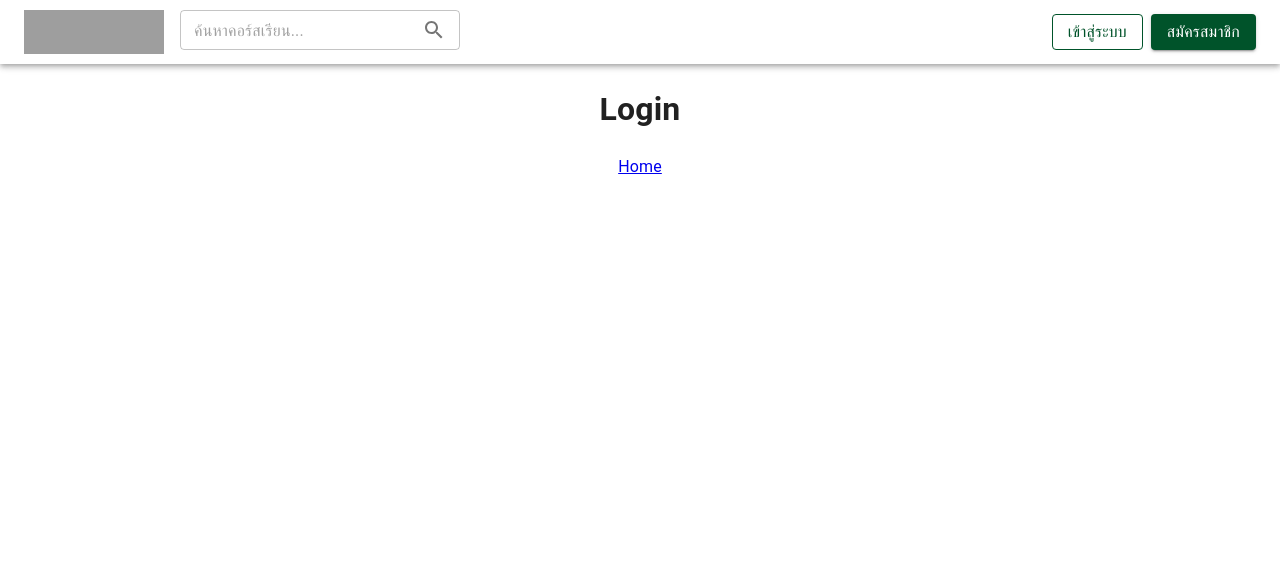
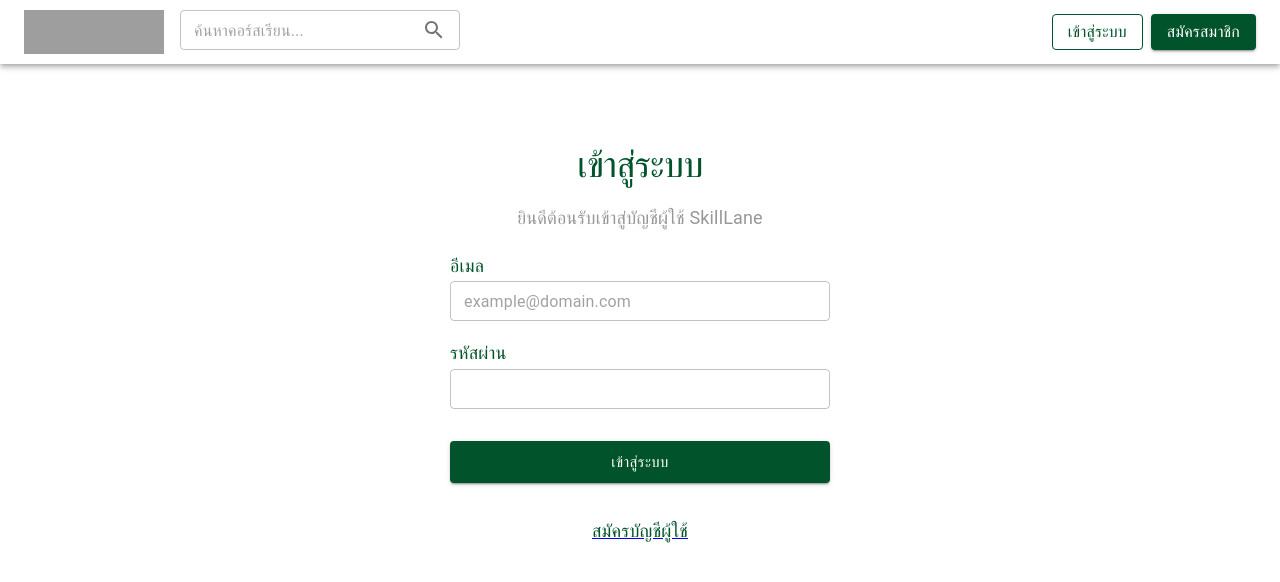
Before and after one commit to narutygt1/skilllane-app, a React (Create React App) app: page /login in a window 1280 px wide. Shown: the top 582 px of the page. Built offline with nearby package versions, Linux system fonts and the light colour scheme; grey boxes are pictures that could not be loaded.

Commit message:
Update login component with formik

```diff
--- a/package.json
+++ b/package.json
@@ -14,6 +14,7 @@
     "@types/node": "^16.11.26",
     "@types/react": "^17.0.39",
     "@types/react-dom": "^17.0.13",
+    "formik": "^2.2.9",
     "react": "^17.0.2",
     "react-dom": "^17.0.2",
     "react-router-dom": "^6.2.2",
--- a/src/modules/login/index.tsx
+++ b/src/modules/login/index.tsx
@@ -1,11 +1,77 @@
 import React from "react";
 import { Link } from "react-router-dom";
+import { Formik, FormikHelpers, FormikProps, Form, Field, FieldProps } from "formik";
+import Box from "@mui/material/Box";
+import Button from "@mui/material/Button";
+import Grid from "@mui/material/Grid";
+import TextField from "@mui/material/TextField";
+import Typography from "@mui/material/Typography";
+import Stack from "@mui/material/Stack";
 
 export default function Home() {
-  return (
-    <>
-      <h1>Login</h1>
-      <Link to="/">Home</Link>
-    </>
-  );
+	return (
+		<Box mt={10} mb={15}>
+			<Typography variant="h1" fontSize={36} color="#00532a" mb={2}>
+				เข้าสู่ระบบ
+			</Typography>
+			<Typography variant="subtitle1" fontSize={18} color="#979797" mb={2}>
+				ยินดีต้อนรับเข้าสู่บัญชีผู้ใช้ SkillLane
+			</Typography>
+			<Box mx="auto" maxWidth={380}>
+				<Formik
+					initialValues={{
+						username: "",
+						password: "",
+					}}
+					onSubmit={(values, actions) => {
+						console.log({ values, actions });
+						alert(JSON.stringify(values, null, 2));
+						actions.setSubmitting(false);
+					}}>
+					<Form>
+						<Box sx={{ flexGrow: 1 }}>
+							<Grid container spacing={2}>
+								<Grid item xs={12}>
+									<Stack>
+										<Typography variant="subtitle1" fontSize={18} color="#00532a" textAlign="left">
+											อีเมล
+										</Typography>
+										<TextField
+											name="username"
+											variant="outlined"
+											placeholder="example@domain.com"
+											fullWidth
+											size="small"
+										/>
+									</Stack>
+								</Grid>
+								<Grid item xs={12}>
+									<Stack>
+										<Typography variant="subtitle1" fontSize={18} color="#00532a" textAlign="left">
+											รหัสผ่าน
+										</Typography>
+										<TextField name="password" variant="outlined" fullWidth size="small" />
+									</Stack>
+								</Grid>
+								<Grid item xs={12}>
+									<Box mt={2}>
+										<Button variant="contained" style={{ backgroundColor: "#00532a" }} fullWidth size="large">
+											เข้าสู่ระบบ
+										</Button>
+									</Box>
+								</Grid>
+							</Grid>
+						</Box>
+					</Form>
+				</Formik>
+			</Box>
+			<Box mt={4}>
+				<Link to="/register">
+					<Typography variant="subtitle1" fontSize={18} color="#00532a">
+						สมัครบัญชีผู้ใช้
+					</Typography>
+				</Link>
+			</Box>
+		</Box>
+	);
 }
```
Also changed, not shown: 1 other file (tests, documents, lock files or other folders).
